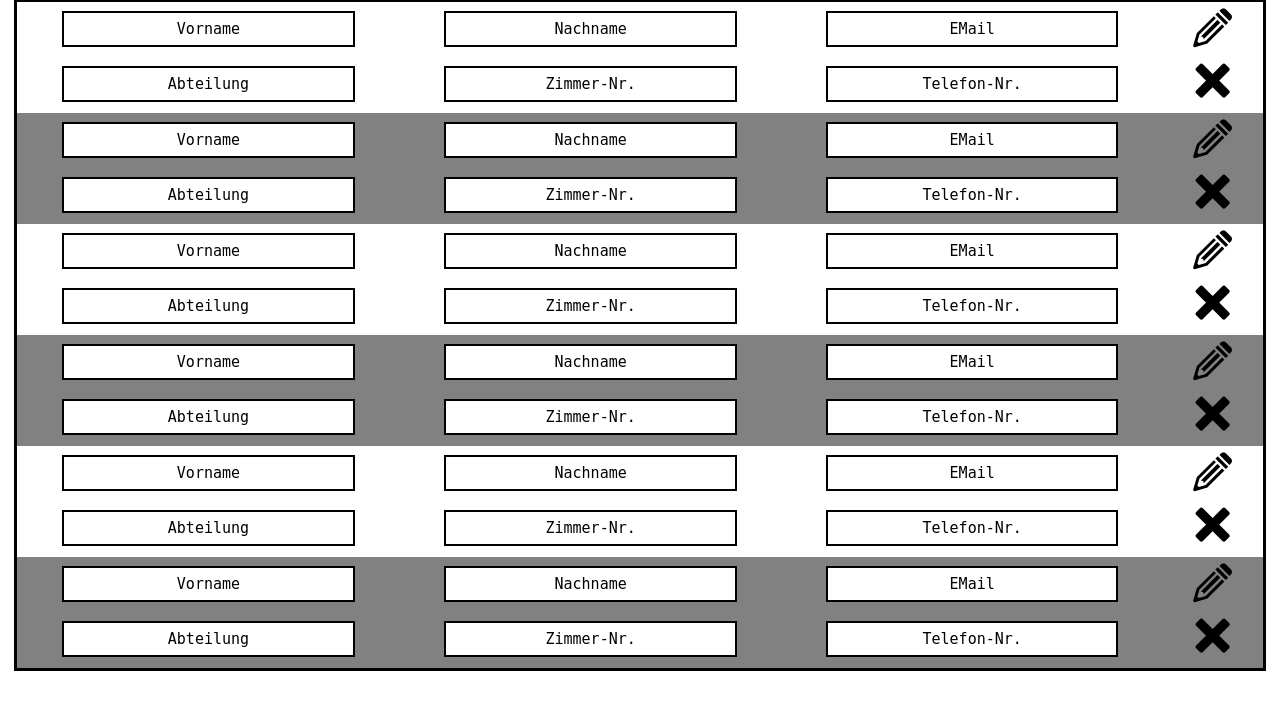
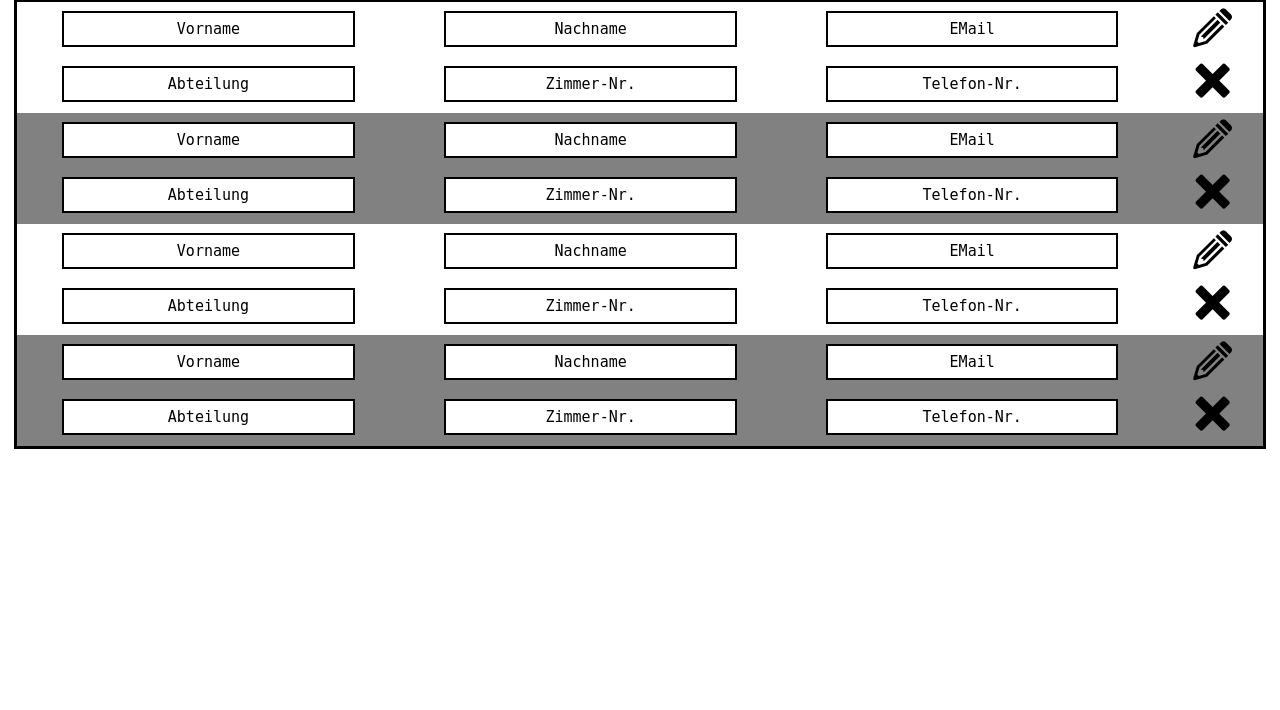
Before and after one commit to manuelll5/visitor4u, a PHP site: page /employee.php in a window 1280 px wide. Shown: the part 418-1128 px from the top of the page. Run offline with PHP 8.4, Linux system fonts and the light colour scheme.

Commit message:
Tagesabschluss

```diff
--- a/css/style.css
+++ b/css/style.css
@@ -197,7 +197,6 @@ body, html{
     transition: 0.5s;
     opacity: 0.8;
     font-family: monospace;
-    border-radius: 3px;
 }
 
 .sidenav a {
--- a/employee.php
+++ b/employee.php
@@ -1,5 +1,5 @@
 <!DOCTYPE html>
-<?php // NOTE: Mitarbeiter hinzufügen in center ?>
+<?php // NOTE: Wenn scrollbar aktive, sidebar zu groß ?>
 <?php // NOTE: Table2 Rechte wie z.b reqiured ?>
 <html>
   <head>
@@ -100,30 +100,7 @@
           <td><input class="inputEmployee border" type="text" name="username" placeholder="Telefon-Nr." autocomplete="off"></td>
           <td><button class="delete" type="button" value=""></button></td>
         </tr>
-        <tr class="nth">
-          <td><input class="inputEmployee border" type="text" name="firstname" placeholder="Vorname" autocomplete="off"></td>
-          <td><input class="inputEmployee border" type="text" name="lastname" placeholder="Nachname" autocomplete="off"></td>
-          <td><input class="inputEmployee border" type="email" name="username" placeholder="EMail" autocomplete="off"></td>
-          <td><button class="edit" type="button" value=""></button></td>
-        </tr>
-        <tr class="nth">
-          <td><input class="inputEmployee border" type="text" name="firstname" placeholder="Abteilung" autocomplete="off"></td>
-          <td><input class="inputEmployee border" type="text" name="lastname" placeholder="Zimmer-Nr." autocomplete="off"></td>
-          <td><input class="inputEmployee border" type="text" name="username" placeholder="Telefon-Nr." autocomplete="off"></td>
-          <td><button class="delete" type="button" value=""></button></td>
-        </tr>
-        <tr class="nth">
-          <td><input class="inputEmployee border" type="text" name="firstname" placeholder="Vorname" autocomplete="off"></td>
-          <td><input class="inputEmployee border" type="text" name="lastname" placeholder="Nachname" autocomplete="off"></td>
-          <td><input class="inputEmployee border" type="email" name="username" placeholder="EMail" autocomplete="off"></td>
-          <td><button class="edit" type="button" value=""></button></td>
-        </tr>
-        <tr class="nth">
-          <td><input class="inputEmployee border" type="text" name="firstname" placeholder="Abteilung" autocomplete="off"></td>
-          <td><input class="inputEmployee border" type="text" name="lastname" placeholder="Zimmer-Nr." autocomplete="off"></td>
-          <td><input class="inputEmployee border" type="text" name="username" placeholder="Telefon-Nr." autocomplete="off"></td>
-          <td><button class="delete" type="button" value=""></button></td>
-        </tr>
+
       </table>
     </form>
   </body>
```
